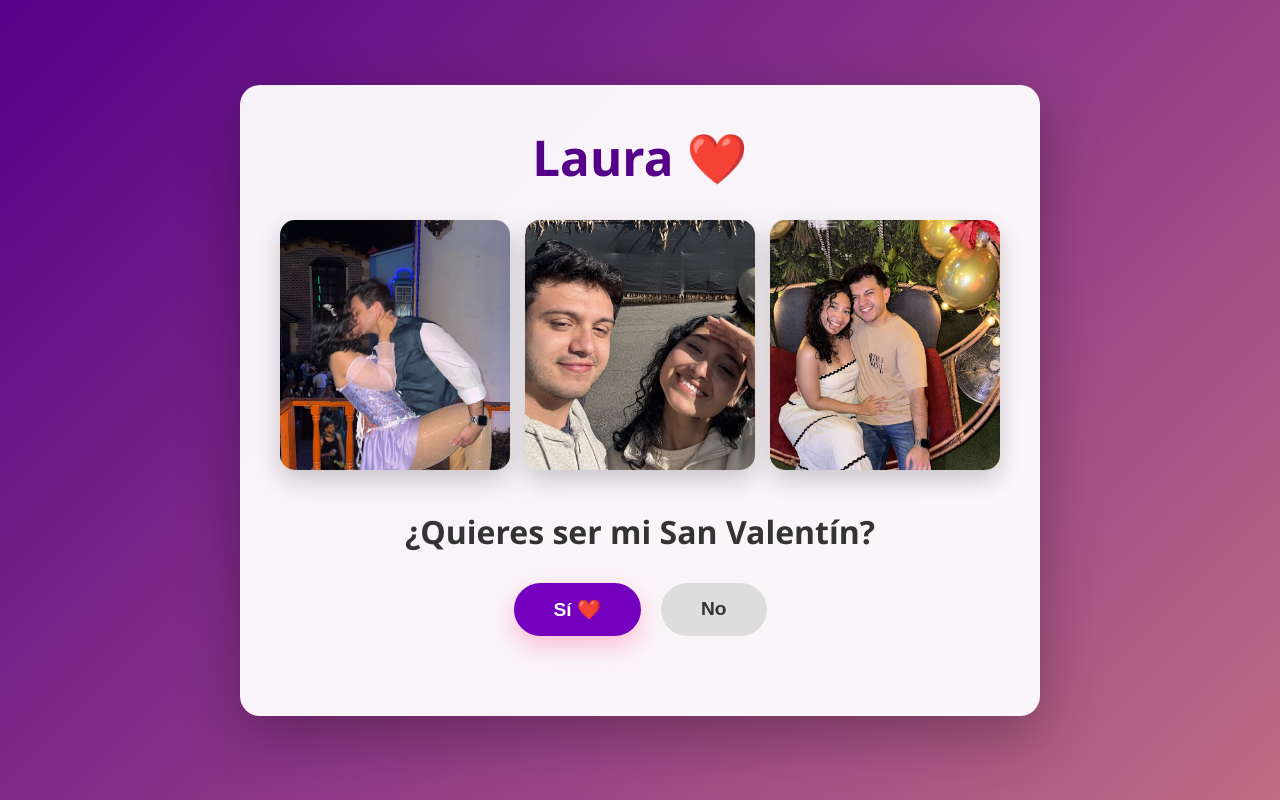
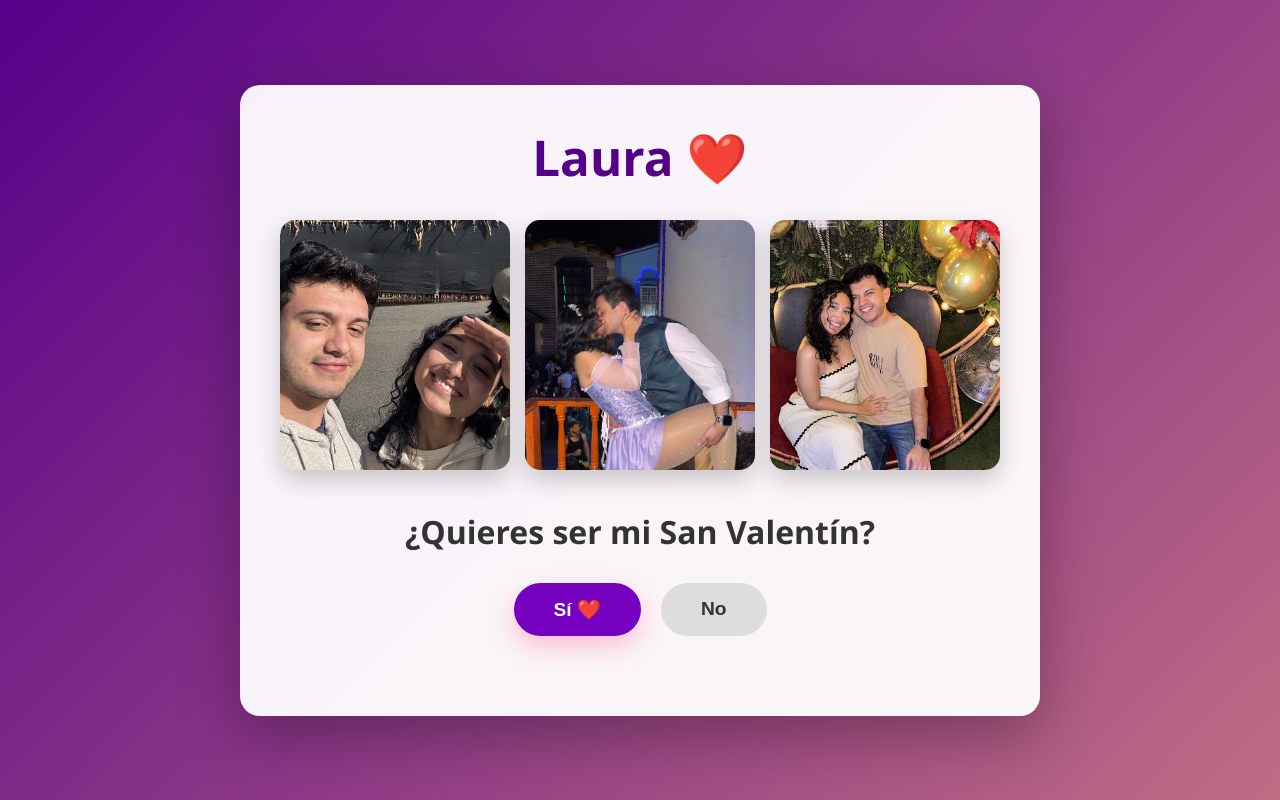
Before and after one commit to Juanse133/san-valentin, a React (Create React App) app: page / in a window 1280 px wide. Built offline with nearby package versions, Linux system fonts and the light colour scheme.

Commit message:
fix: correct image source paths in Gallery component

```diff
--- a/src/components/Gallery.tsx
+++ b/src/components/Gallery.tsx
@@ -9,9 +9,9 @@ interface GalleryImage {
 
 const Gallery: React.FC = () => {
   const images: GalleryImage[] = [
-    { id: 1, src: "/img/foto2.JPG", alt: "Nosotros" },
-    { id: 2, src: "/img/foto1.JPG", alt: "Nosotros" },
-    { id: 3, src: "/img/foto3.JPG", alt: "Nosotros" },
+    { id: 1, src: `${process.env.PUBLIC_URL}/img/foto1.JPG`, alt: "Nosotros" },
+    { id: 2, src: `${process.env.PUBLIC_URL}/img/foto2.JPG`, alt: "Nosotros" },
+    { id: 3, src: `${process.env.PUBLIC_URL}/img/foto3.JPG`, alt: "Nosotros" },
   ];
 
   const [selectedImage, setSelectedImage] = useState<number | null>(null);
```
